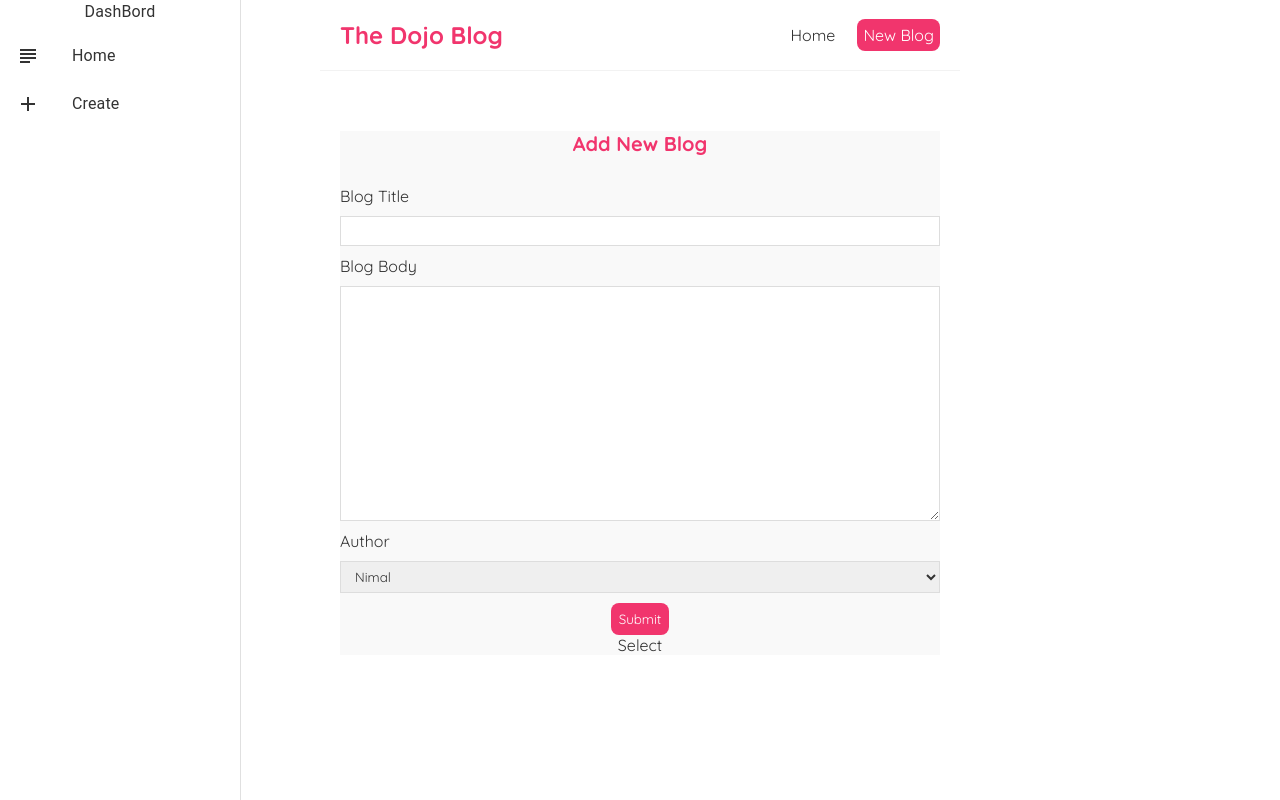
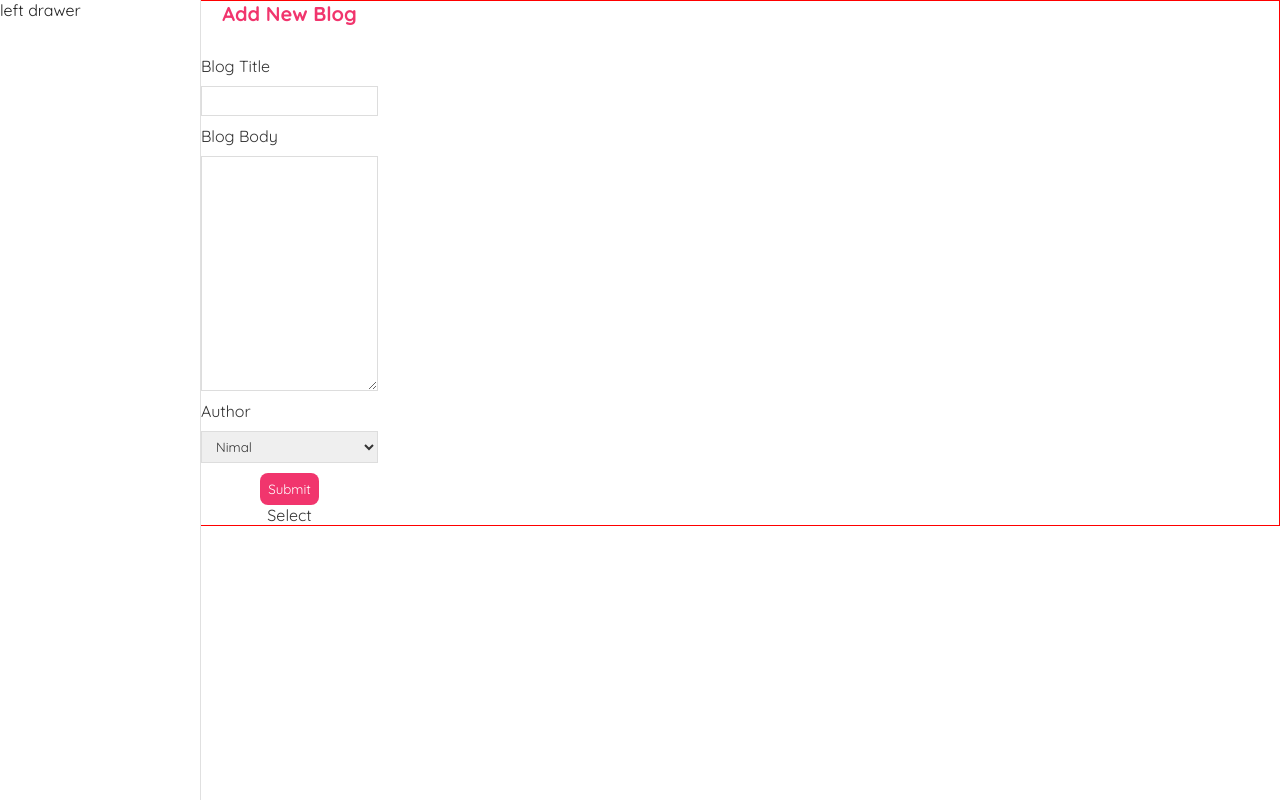
Before and after one commit to heshanm27/MachineReactWeb, a React (Create React App) app: page /Create in a window 1280 px wide. Built offline with nearby package versions, Linux system fonts and the light colour scheme.

Commit message:
drawer
darwer set

```diff
--- a/src/App.js
+++ b/src/App.js
@@ -4,13 +4,14 @@ import { Route, Routes,Router } from "react-router-dom";
 import Create from "./Create";
 import BlogDetails from "./ComponentTemplate/BlogDetails";
 import NotFound from "./Notfound";
-import Layout from "./ComponentTemplate/Layout";
+import Layout from "./Layout/Layout";
+import Test from "./ComponentTemplate/Testlayout"
 function App() {
   return (
     <div className="App">
-      <Navbar />
 
-      <div className="content">
+
+
 
 
 
@@ -24,7 +25,6 @@ function App() {
           </Routes>
 
 
-      </div>
     </div>
   );
 }
--- /dev/null
+++ b/src/Bars/Drawer/DrawerBar.js
@@ -0,0 +1,21 @@
+import { Drawer } from '@mui/material'
+import React from 'react'
+import { DarwerBarStyle } from './DrawerStyle'
+
+export default function DrawerBar() {
+    const classes = DarwerBarStyle();
+    return (
+        <div>
+            <nav className={classes.drawer}>
+                <Drawer
+                variant='permanent'
+                open
+                anchor='left'
+                classes={{paper:classes.drawerPaper}}
+                >
+                    left drawer
+                </Drawer>
+            </nav>
+        </div>
+    )
+}
--- /dev/null
+++ b/src/Bars/Drawer/DrawerStyle.js
@@ -0,0 +1,17 @@
+import { makeStyles } from "@mui/styles";
+
+export const DarwerBarStyle = makeStyles(theme =>({
+
+
+        drawer:{
+            width:'200px'
+        },
+        drawerPaper:{
+            width:'200px',
+
+        }
+
+
+
+
+}))
--- a/src/ComponentTemplate/Layout.js
+++ b/src/ComponentTemplate/Layout.js
@@ -2,15 +2,28 @@ import { ClassNames } from "@emotion/react";
 import React from "react";
 import { Outlet, useLocation } from "react-router";
 import { makeStyles } from "@mui/styles";
-import { Drawer, ListItem, ListItemIcon, ListItemText, Typography ,List} from "@mui/material";
+import {
+  Drawer,
+  ListItem,
+  ListItemIcon,
+  ListItemText,
+  Typography,
+  List,
+  Toolbar,
+  Divider,
+} from "@mui/material";
 import { AddOutlined, SubjectOutlined } from "@mui/icons-material";
 import { useNavigate } from "react-router-dom";
+import { Box } from "@mui/system";
+
 //darwer size
 const drawerWidth = 240;
-const useStyles = makeStyles({
+const useStyles = makeStyles((theme) => {
+  return {
     page: {
       background: "#F9f9f9",
-    width: "100%",
+      width: `clac(100%- ${drawerWidth}px)`,
+      height: "200vh",
     },
     drawer: {
       width: drawerWidth,
@@ -21,11 +34,18 @@ const useStyles = makeStyles({
     root: {
       display: "flex",
     },
+    drawerTitle: {
+      marginTop: "30px",
+    },
+    toolbar: {
+        height:'5%'
+    }
+  };
 });
 
 export default function Layout({ childern }) {
   const classes = useStyles();
-  const history = useNavigate()
+  const history = useNavigate();
   const location = useLocation();
   const menuItem = [
     {
@@ -34,27 +54,30 @@ export default function Layout({ childern }) {
       path: "/",
     },
     {
-        text:'Create',
-        icon:<AddOutlined color="primary"/>,
-        path:"/Create"
-    }
-
+      text: "Create",
+      icon: <AddOutlined color="primary" />,
+      path: "/Create",
+    },
   ];
 
   return (
+    <Box sx={{ display: 'flex' }}>
     <div className={ClassNames.root}>
       {/*side darwer */}
+
       <Drawer
         className={classes.drawer}
         variant="permanent"
         anchor="left"
         classes={{ paper: classes.drawerPaper }}
       >
-        <div>
+        <Toolbar />
+        <div className={classes.drawerTitle}>
           <Typography varient="h5" align="center">
             DashBord
           </Typography>
         </div>
+        <Divider />
         {/*list item*/}
         <List>
           {menuItem.map((item) => (
@@ -62,7 +85,9 @@ export default function Layout({ childern }) {
               button
               key={item.text}
               onClick={() => history(item.path)}
-              className={location.pathname === item.path ? classes.active : null}
+              className={
+                location.pathname === item.path ? classes.active : null
+              }
             >
               <ListItemIcon>{item.icon}</ListItemIcon>
               <ListItemText primary={item.text} />
@@ -70,10 +95,15 @@ export default function Layout({ childern }) {
           ))}
         </List>
       </Drawer>
+      <Box component="main" sx={{ flexGrow: 1, p: 3 }}>
+      <div className={classes.page}>
+        <div className={classes.toolbar}></div>
+          <Outlet />
 
-      <div className={classes.page}>
-        <Outlet />
       </div>
+      </Box>
     </div>
+
+    </Box>
   );
 }
--- /dev/null
+++ b/src/ComponentTemplate/Testlayout.js
@@ -0,0 +1,67 @@
+import Box from '@mui/material/Box';
+import Drawer from '@mui/material/Drawer';
+import AppBar from '@mui/material/AppBar';
+import CssBaseline from '@mui/material/CssBaseline';
+import Toolbar from '@mui/material/Toolbar';
+import List from '@mui/material/List';
+import Typography from '@mui/material/Typography';
+import Divider from '@mui/material/Divider';
+import ListItem from '@mui/material/ListItem';
+import ListItemIcon from '@mui/material/ListItemIcon';
+import ListItemText from '@mui/material/ListItemText';
+import InboxIcon from '@mui/icons-material/MoveToInbox';
+import MailIcon from '@mui/icons-material/Mail';
+import { Outlet, useLocation } from "react-router";
+const drawerWidth = 240;
+
+export default function Testlayout() {
+  return (
+    <Box sx={{ display: 'flex' }}>
+      <CssBaseline />
+      <AppBar position="fixed" sx={{ zIndex: (theme) => theme.zIndex.drawer + 1 }}>
+        <Toolbar>
+          <Typography variant="h6" noWrap component="div">
+            Clipped drawer
+          </Typography>
+        </Toolbar>
+      </AppBar>
+      <Drawer
+        variant="permanent"
+        sx={{
+          width: drawerWidth,
+          flexShrink: 0,
+          [`& .MuiDrawer-paper`]: { width: drawerWidth, boxSizing: 'border-box' },
+        }}
+      >
+        <Toolbar />
+        <Box sx={{ overflow: 'auto' }}>
+          <List>
+            {['Inbox', 'Starred', 'Send email', 'Drafts'].map((text, index) => (
+              <ListItem button key={text}>
+                <ListItemIcon>
+                  {index % 2 === 0 ? <InboxIcon /> : <MailIcon />}
+                </ListItemIcon>
+                <ListItemText primary={text} />
+              </ListItem>
+            ))}
+          </List>
+          <Divider />
+          <List>
+            {['All mail', 'Trash', 'Spam'].map((text, index) => (
+              <ListItem button key={text}>
+                <ListItemIcon>
+                  {index % 2 === 0 ? <InboxIcon /> : <MailIcon />}
+                </ListItemIcon>
+                <ListItemText primary={text} />
+              </ListItem>
+            ))}
+          </List>
+        </Box>
+      </Drawer>
+      <Box component="main" sx={{ flexGrow: 1, p: 3 }}>
+        <Toolbar />
+        <Outlet />
+      </Box>
+    </Box>
+  );
+}
--- a/src/Home.js
+++ b/src/Home.js
@@ -1,6 +1,8 @@
 import BlogList from "./ComponentTemplate/BlogList";
 import useFetch from "./fetch/useFetch";
 import { useState } from "react";
+
+
 
 
 
@@ -19,7 +21,9 @@ const Home = () => {
 
 
   return (
+
     <div className="home">
+
       {error && <div>{error}</div>}
       {isPending && (
         <div>
@@ -37,6 +41,7 @@ const Home = () => {
 
       </div>
     </div>
+
   );
 };
 //using props
--- /dev/null
+++ b/src/Layout/Layout.js
@@ -0,0 +1,18 @@
+import React from 'react'
+import { Outlet, useLocation } from "react-router";
+import DrawerBar from '../Bars/Drawer/DrawerBar';
+import { LayoutStyle } from './LayoutStyle';
+
+
+export default function Layout() {
+
+    const classes =LayoutStyle();
+    return (
+        <div className={classes.root}>
+        <DrawerBar/>
+            <main >
+            <Outlet />
+            </main>
+        </div>
+    )
+}
--- /dev/null
+++ b/src/Layout/LayoutStyle.js
@@ -0,0 +1,11 @@
+import { makeStyles } from "@mui/styles";
+import { display } from "@mui/system";
+
+export const LayoutStyle = makeStyles((theme)=>({
+
+    root:{
+        display:'flex',
+        border:'1px solid red'
+    }
+
+}))
--- a/src/Navbar.js
+++ b/src/Navbar.js
@@ -1,18 +1,46 @@
+import { AppBar,  Toolbar, Typography } from "@mui/material";
 import { Link } from "react-router-dom";
 
+import { makeStyles } from "@mui/styles";
+
+const useStyles = makeStyles(()=>{
+
+  return{
+    appbartitle:{
+      flexGrow:'1'
+    }
+
+  }
+})
+
 const Navbar = () => {
+  const classes = useStyles()
     return (
-      <nav className="navbar">
-        <h1>The Dojo Blog</h1>
-        <div className="links">
-          <Link to="/">Home</Link>
-          <Link to="/create" style={{
-            color: 'white',
-            backgroundColor: '#f1356d',
-            borderRadius: '8px'
-          }}>New Blog</Link>
-        </div>
-      </nav>
+
+      <AppBar position="fixed" sx={{ zIndex: (theme) => theme.zIndex.drawer + 1 }}>
+        <Toolbar>
+          <Typography className={classes.appbartitle} color="common.white">
+            Welcome to DashBord
+          </Typography>
+          <Typography color="common.white">
+            Mario
+          </Typography>
+        </Toolbar>
+      </AppBar>
+
+
+
+      // <nav className="navbar">
+      //   <h1>The Dojo Blog</h1>
+      //   <div className="links">
+      //     <Link to="/">Home</Link>
+      //     <Link to="/create" style={{
+      //       color: 'white',
+      //       backgroundColor: '#f1356d',
+      //       borderRadius: '8px'
+      //     }}>New Blog</Link>
+      //   </div>
+      // </nav>
     );
   }
 
--- a/src/index.css
+++ b/src/index.css
@@ -10,7 +10,7 @@
   padding: 20px;
   display: flex;
   align-items: center;
-  max-width: 600px;
+  width: 100%;
   margin: 0 auto;
   border-bottom: 1px solid #f2f2f2;
 }
@@ -29,8 +29,8 @@
   color: #f1356d;
 }
 .content {
-  max-width: 600px;
-  margin: 40px auto;
+
+  margin: 0px auto;
   padding: 20px;
 }
 
@@ -54,7 +54,6 @@
 }
 
 .Create{
-  max-width: 600px;
   margin: 0px auto;
   text-align: center;
 }
```
Also changed, not shown: src/Bars/NavBar/NavBar.js (added, +9 -0 lines). Lines whose indentation alone changed are shown as unchanged.
